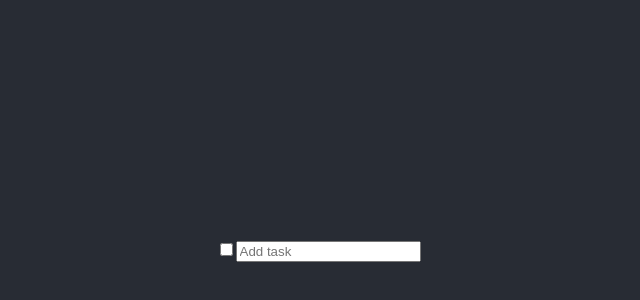
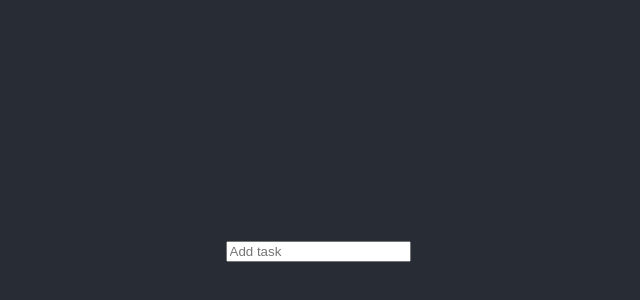
Before and after one commit to dsnair/google-keep-clone, a React (Create React App) app: page / in a window 1280 px wide. Shown: the part 154-454 px from the top of the page, without its empty margins (322-962 px from the left). Built offline with nearby package versions, Linux system fonts and the light colour scheme.

Commit message:
don't  allow unsubmitted task to be complete

```diff
--- a/src/AddTask.js
+++ b/src/AddTask.js
@@ -3,7 +3,6 @@ import React from 'react'
 function AddTask({ task, addTask, updateTask }) {
   return (
     <form onSubmit={addTask}>
-      <input type="checkbox" />
       <input
         type="text"
         value={task}
--- a/src/App.js
+++ b/src/App.js
@@ -22,7 +22,6 @@ function App() {
         </form>
       ))}
       <form onSubmit={handleAddTask}>
-        <input type="checkbox" />
         <input
           type="text"
           value={task}
```
Also changed, not shown: src/CompleteTask.js (added, +8 -0 lines).
